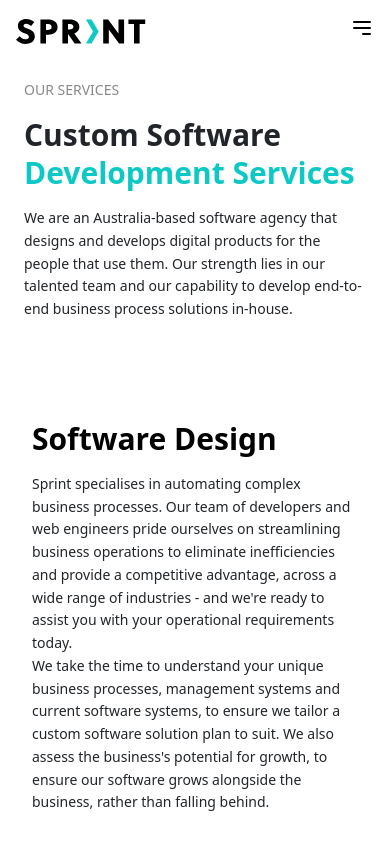
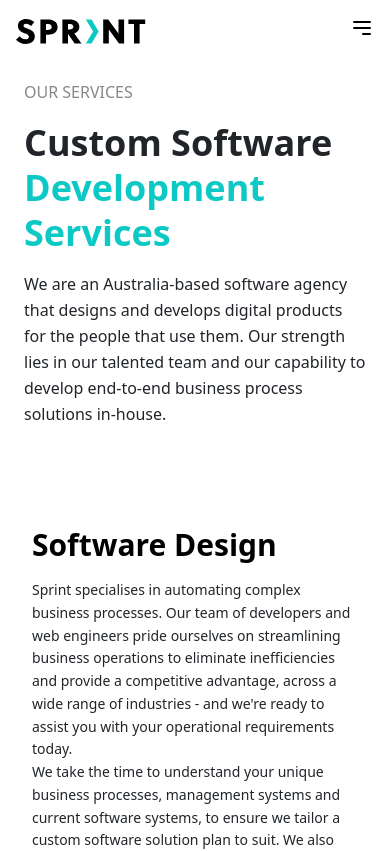
Before and after one commit to s-jamwal/sprint_react_main_project, a React (Create React App) app: page /services in a window 390 px wide. Shown: the top 851 px of the page. Built offline with nearby package versions, Linux system fonts and the light colour scheme.

Commit message:
eightCommit

```diff
--- a/src/Services.jsx
+++ b/src/Services.jsx
@@ -22,18 +22,18 @@ const Service = () => {
       <div className="bg-white  pt-6 md:pt-6 md:pl-12 md:pr-0 lg:pl-24 lg:pr-0 xl:pl-36 xl:pr-0 ">
         <div className="flex flex-col space-y-4 md:space-y-6 justify-center p-6 lg:p-16 lg:pl-0">
           <div>
-            <h1 className="text-[#888888] font-medium text-sm md:text-lg lg:text-xl pt-8">
+            <h1 className="text-[#888888] font-medium text-md md:text-lg lg:text-xl pt-8">
               OUR SERVICES
             </h1>
           </div>
           <div>
-            <h1 className="text-3xl md:text-4xl lg:text-6xl font-bold leading-tight flex flex-col">
+            <h1 className="text-4xl md:text-4xl lg:text-6xl font-bold leading-tight flex flex-col">
               <span className="text-[#212529]">Custom Software</span>
               <span className="text-[#0DC9C5]">Development Services</span>
             </h1>
           </div>
           <div>
-            <p className="font-medium text-sm md:text-base lg:text-lg text-[#212529] leading-relaxed md:w-[45rem] md:pb-11">
+            <p className="font-medium text-md md:text-base lg:text-lg text-[#212529] leading-relaxed md:w-[45rem] md:pb-11">
               We are an Australia-based software agency that designs and develops digital products for the people that use them. Our strength lies in our talented team and our capability to develop end-to-end business process solutions in-house.
             </p>
           </div>
```
